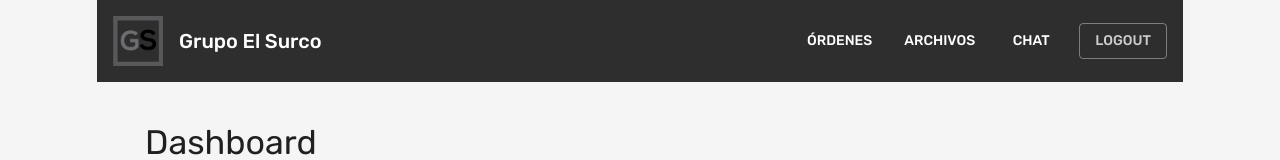
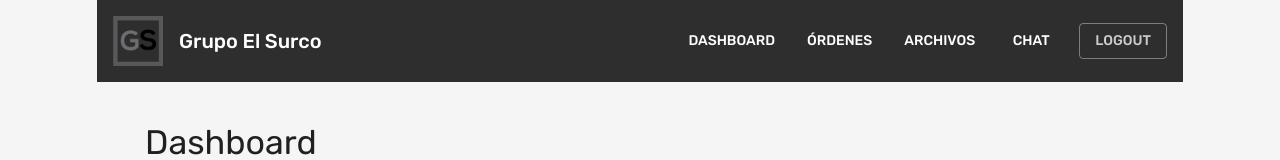
Before and after one commit to deruvodanielMS/ms-el-surco-poc, a React (Vite) app: page /dashboard in a window 1280 px wide. Shown: the top 160 px of the page. Built offline with nearby package versions, Linux system fonts and the light colour scheme.

Commit message:
add nav dashboard

```diff
--- a/src/components/header/header.tsx
+++ b/src/components/header/header.tsx
@@ -32,9 +32,10 @@ export default function Header() {
 
   // Ítems de navegación
   const navItems = [
+    { name: 'Dashboard', path: '/dashboard' },
     { name: 'Órdenes', path: '/orders' },
     { name: 'Archivos', path: '/files' },
-    { name: 'Chat', path: '/chat' },
+    { name: 'Chat', path: '/dashboard' },
   ];
 
   const renderNavItems = () => (
```
